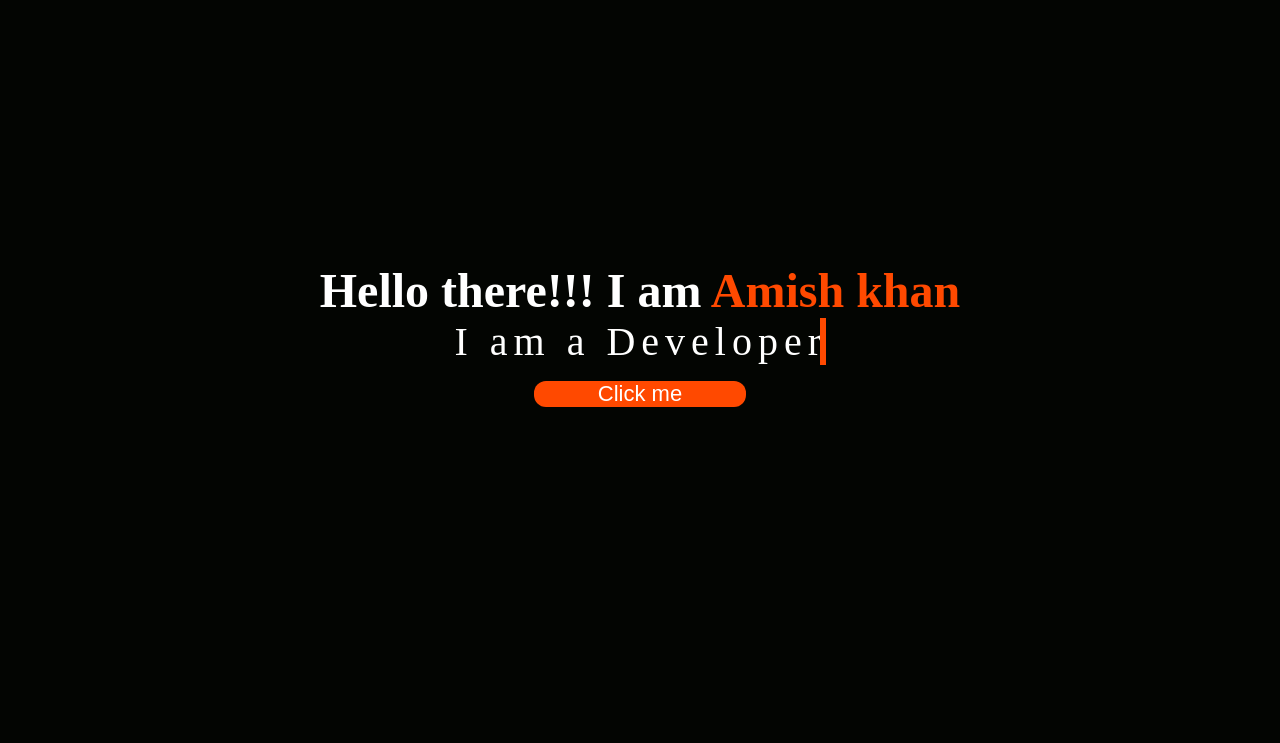
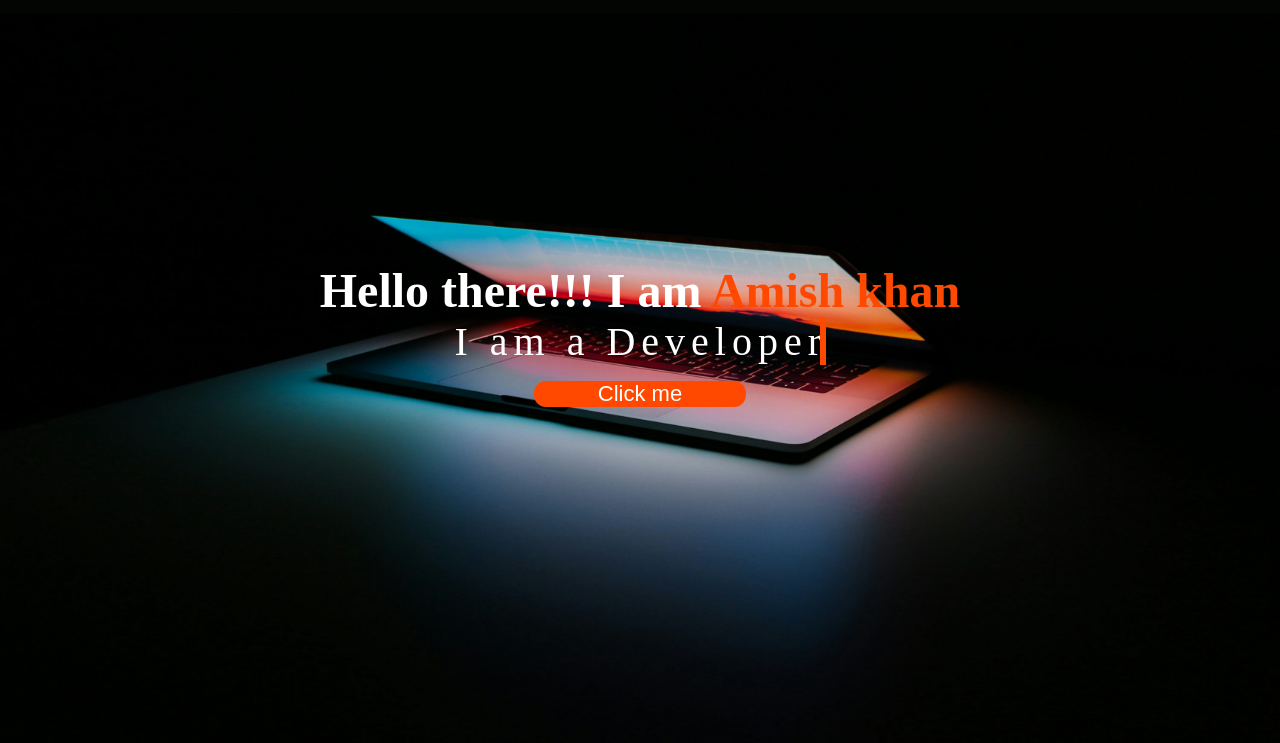
Before and after one commit to AMISH-KHAN/Web_assigment_6_nitw, a plain HTML site: page index.html in a window 1280 px wide. Shown: the part 57-800 px from the top of the page. Drawn offline with Linux system fonts and the light colour scheme.

Commit message:
Update style.css

```diff
--- a/style.css
+++ b/style.css
@@ -9,7 +9,7 @@ body{
 }
 
 header{
-    background: url(./assets/hero.jfif) no-repeat;
+    background: url(./hero.jfif) no-repeat;
     background-size: 100% 100%;
     height: 100vh;
     display:flex ;
```
